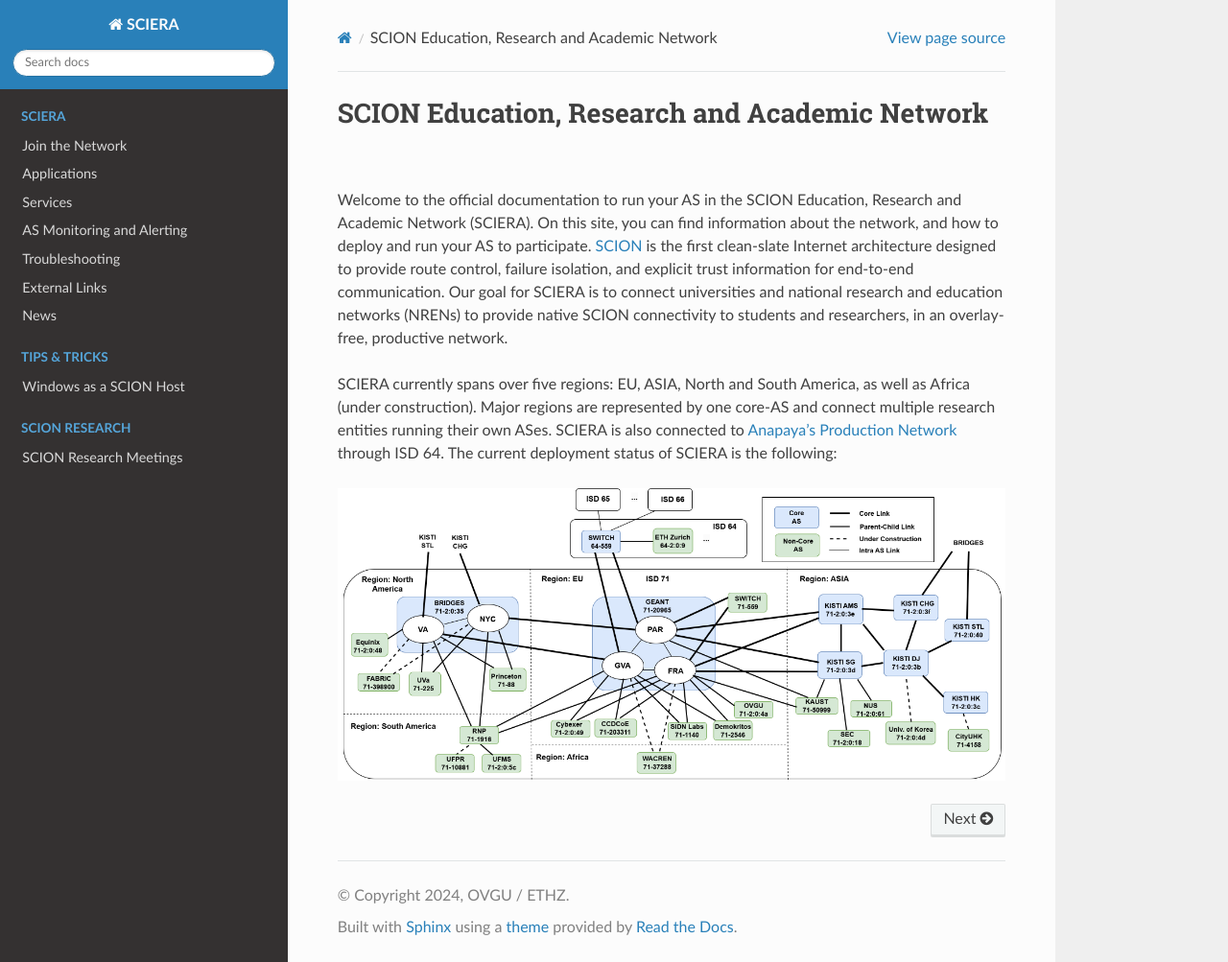
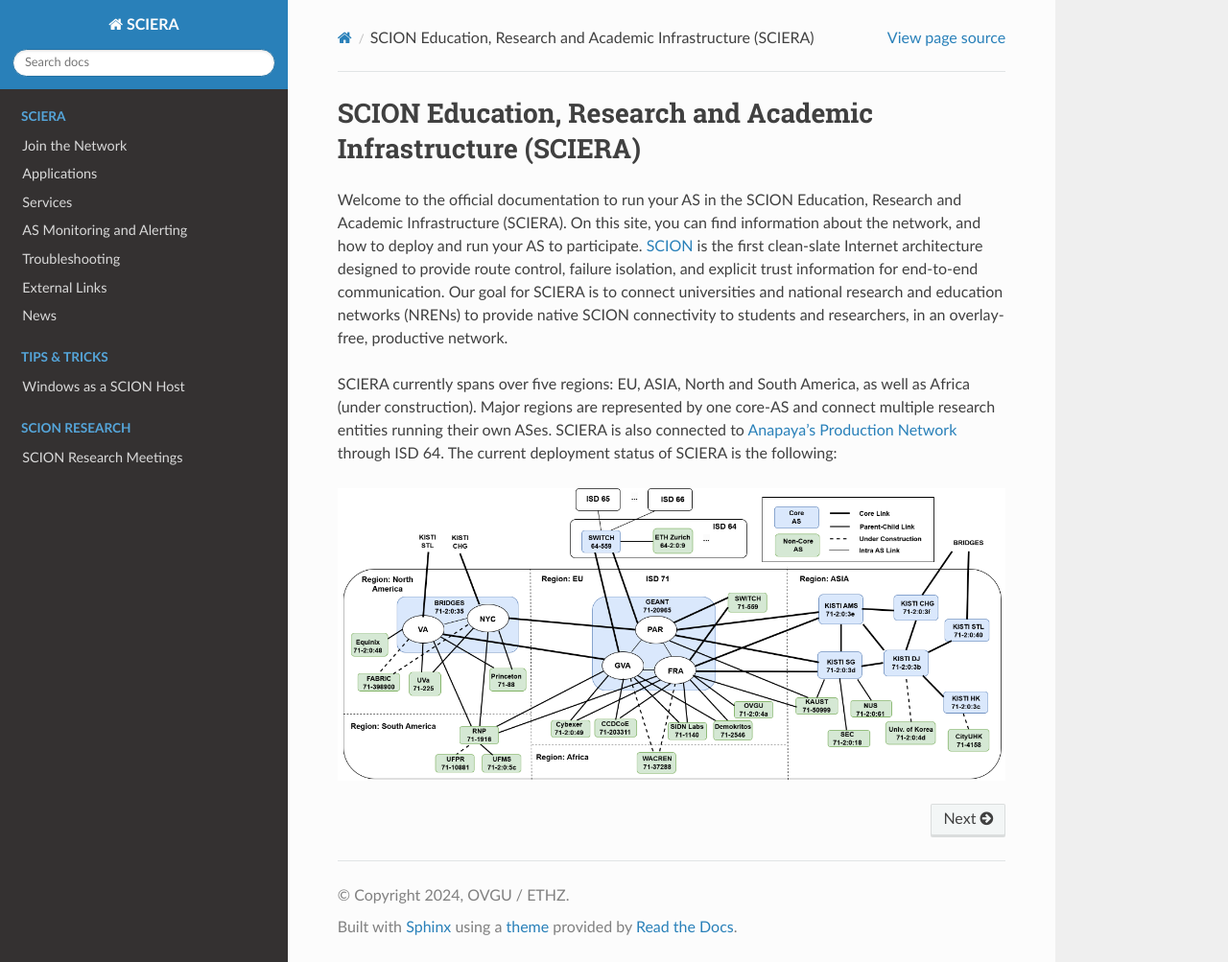
Before and after one commit to netsys-lab/scion-education-network-documentation, a Sphinx documentation site: the page built from docs/source/index.rst, in a window 1280 px wide and 1003 px high. Shown: the whole window at 96% size. Built offline with Sphinx 7.4.7 and the Read the Docs theme 3.1.0, drawn with Linux system fonts in a browser that asks for light colours.

Commit message:
Update index.rst

```diff
--- a/docs/source/index.rst
+++ b/docs/source/index.rst
@@ -1,13 +1,13 @@
-SCION Education, Research and Academic Network
+SCION Education, Research and Academic Infrastructure (SCIERA)
 ===============================================
 
-Welcome to the official documentation to run your AS in the SCION Education, Research and Academic Network (SCIERA). On this site, you can find information about the network, and how to deploy and run your AS to participate. `SCION <https://scion-architecture.net/>`_ is the first clean-slate Internet architecture designed to provide route control, failure isolation, and explicit trust information for end-to-end communication. Our goal for SCIERA is to connect universities and national research and education networks (NRENs) to provide native SCION connectivity to students and researchers, in an overlay-free, productive network.
+Welcome to the official documentation to run your AS in the SCION Education, Research and Academic Infrastructure (SCIERA). On this site, you can find information about the network, and how to deploy and run your AS to participate. `SCION <https://scion-architecture.net/>`_ is the first clean-slate Internet architecture designed to provide route control, failure isolation, and explicit trust information for end-to-end communication. Our goal for SCIERA is to connect universities and national research and education networks (NRENs) to provide native SCION connectivity to students and researchers, in an overlay-free, productive network.
 
 SCIERA currently spans over five regions: EU, ASIA, North and South America, as well as Africa (under construction). Major regions are represented by one core-AS and connect multiple research entities running their own ASes. SCIERA is also connected to `Anapaya's Production Network <https://www.anapaya.net/>`_ through ISD 64. The current deployment status of SCIERA is the following:
 
 .. image:: images/edunet-topo.png
   :width: 1920
-  :alt: Overview of the SCION Education and Research Network
+  :alt: Overview of the SCIERA Topology
 
 .. toctree::
   :maxdepth: 1
```
